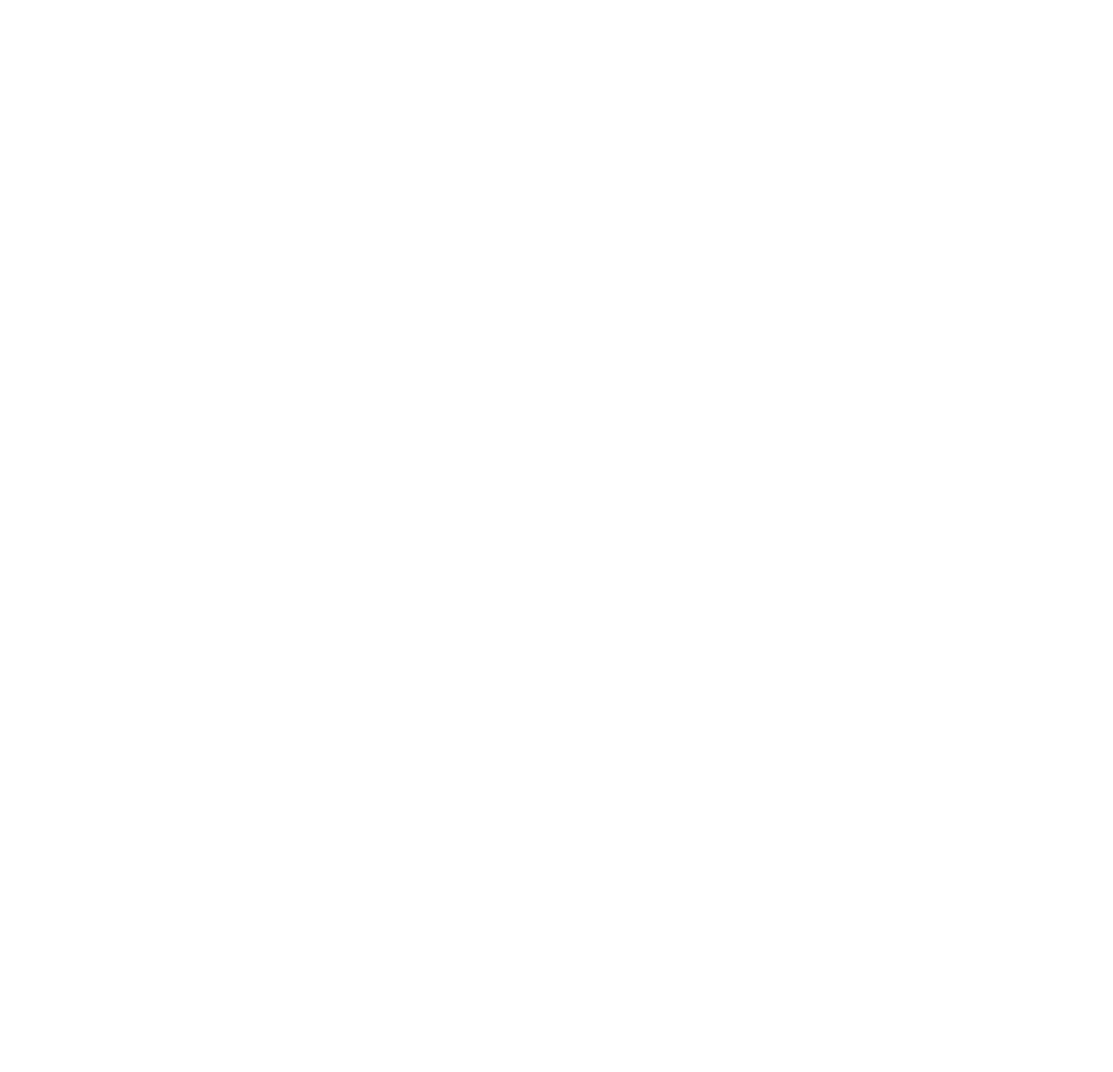
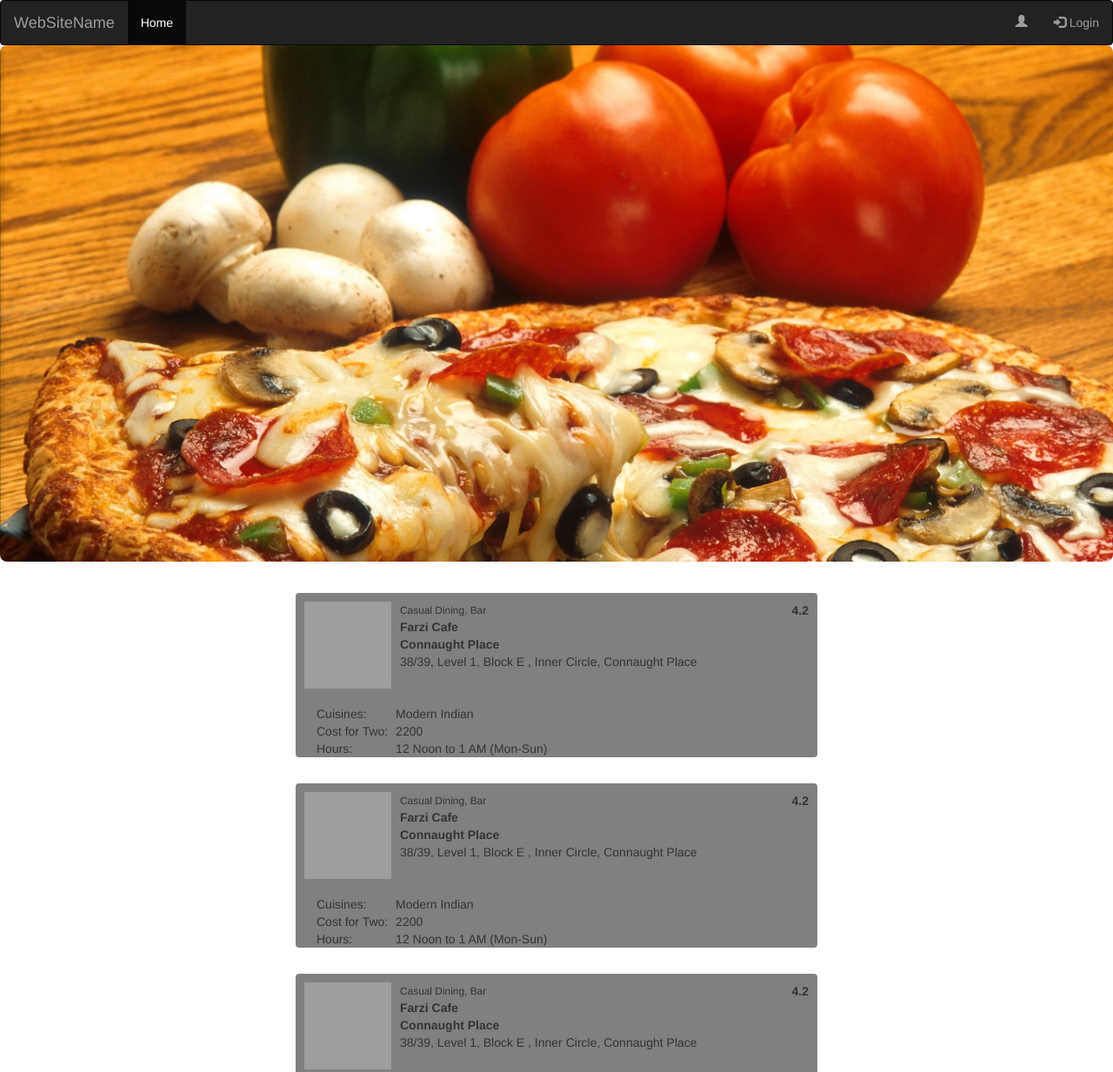
Before and after one commit to AkashKarki/foodie, a plain HTML site: page index.html in a window 1280 px wide. Shown: the top 1233 px of the page at 87% size. Before the commit the page ends 800 px from the top, so only its background shows below. Drawn offline with nearby package versions, Linux system fonts and the light colour scheme; grey boxes are pictures that could not be loaded.

Commit message:
main page basic work

```diff
--- a/files/JS/main.js
+++ b/files/JS/main.js
@@ -20,6 +20,41 @@ var foodie = angular.module('foodie',[]);
 
 
 foodie.controller('RestrauntController',function($scope) {
+
+  $scope.restaurants = [{
+  	name: 'Farzi Cafe',
+  	address: '38/39, Level 1, Block E , Inner Circle, Connaught Place',
+  	location: 'Connaught Place',
+  	category: 'Casual Dining, Bar',
+  	vote: '4.2',
+  	cuisines: 'Modern Indian',
+  	cost: '2200',
+  	hours: '12 Noon to 1 AM (Mon-Sun)',
+  	image: 'https://b.zmtcdn.com/data/pictures/chains/2/308022/dabd30bd0b000ea859ada9a08a0132fc.jpg'
+  },
+  {
+  	name: 'Farzi Cafe',
+  	address: '38/39, Level 1, Block E , Inner Circle, Connaught Place',
+  	location: 'Connaught Place',
+  	category: 'Casual Dining, Bar',
+  	vote: '4.2',
+  	cuisines: 'Modern Indian',
+  	cost: '2200',
+  	hours: '12 Noon to 1 AM (Mon-Sun)',
+  	image: 'https://b.zmtcdn.com/data/pictures/chains/2/308022/dabd30bd0b000ea859ada9a08a0132fc.jpg'
+  },
+  {
+  	name: 'Farzi Cafe',
+  	address: '38/39, Level 1, Block E , Inner Circle, Connaught Place',
+  	location: 'Connaught Place',
+  	category: 'Casual Dining, Bar',
+  	vote: '4.2',
+  	cuisines: 'Modern Indian',
+  	cost: '2200',
+  	hours: '12 Noon to 1 AM (Mon-Sun)',
+  	image: 'https://b.zmtcdn.com/data/pictures/chains/2/308022/dabd30bd0b000ea859ada9a08a0132fc.jpg'
+  },
+]
 })
 
 
--- a/files/css/style.css
+++ b/files/css/style.css
@@ -136,3 +136,42 @@ input.ng-valid{
 input[type="email"], input[type="password"], textarea, select {
     outline: none;
 }
+.rest-wrapper{
+  margin-top: 5%;
+}
+.restaurant{
+  position: relative;
+  width: 600px;
+  margin: 0 auto ;
+  background-color: grey;
+  border-radius: 4px;
+
+}
+.type,.value{
+  display: inline-block;
+}
+
+.value{
+  margin-left: 5px;
+  margin-top: 10px;
+}
+.rating{
+  position: absolute;
+  top: 1rem;
+    right: 1rem;
+}
+.rest-info,.image{
+display:inline-block;
+}
+.image{
+  position: absolute;
+  padding:10px;
+}
+.rest-info{
+  margin-top: 2%;
+  margin-left: 20%;
+}
+.rest-extra{
+  margin-left: 4%;
+  margin-top: 5%;
+}
--- a/index.html
+++ b/index.html
@@ -7,11 +7,65 @@
     <body>
 
       <!--<div ng-view></div>-->
+      <div class="restraunt" ng-controller="RestrauntController">
+      <nav class="navbar navbar-inverse">
+      <div class="container-fluid">
+      <div class="navbar-header">
+      <a class="navbar-brand" href="#">WebSiteName</a>
+      </div>
+      <ul class="nav navbar-nav">
+      <li class="active"><a href="">Home</a></li>
+      </ul>
+      <ul class="nav navbar-nav navbar-right">
+      <li><a href="#"><span class="glyphicon glyphicon-user"></span></a></li>
+      <li><a href="#"><span class="glyphicon glyphicon-log-in"></span> Login</a></li>
+      </ul>
+      </div>
+      </nav>
+       <div class="header">
+        <div class="slideshow">
+      <div class="slide"></div>
+      </div>
+        </div>
+          <div ng-repeat="restaurant in restaurants" class="restaurant">
+    <div class="rest-wrapper">
+        <div class="image">
+            <img ng-src="{{restaurant.image}}" height="100" width="100">
+        </div>
+        <div class="rest-info">
+            <div class="rest-category">
+               <small>{{restaurant.category}} </small>
+            </div>
+            <div class="rest-name">
+            <strong>{{restaurant.name}}</strong>
+            </div>
+            <div>
+               <strong> {{restaurant.location}}</strong>
+            </div>
+            <div class="rest-address">
+                {{restaurant.address}}
+            </div>
+        </div>
+    </div>
+    <div class="rest-extra">
+        <div class="type">
+            <div>Cuisines:</div>
+            <div>Cost for Two: </div>
+            <div>Hours:</div>
+        </div>
+        <div class="value">
+            <div>{{restaurant.cuisines}}</div>
+            <div>{{restaurant.cost}}</div>
+            <div>{{restaurant.hours}}</div>
+        </div>
+    </div>
+    <div class="rating">
+        <strong>{{restaurant.vote}}</strong>
+    </div>
+</div>
+          </div>
 
 
-
-
-        </div>
         <script type="text/javascript" src="files\Jquery\jquery-2.2.0.js"></script>
         <script type="text/javascript" src="files\JS\main.js"></script>
         <script type="text/javascript" src="files\bootstrap\js\bootstrap.js"></script>
```
